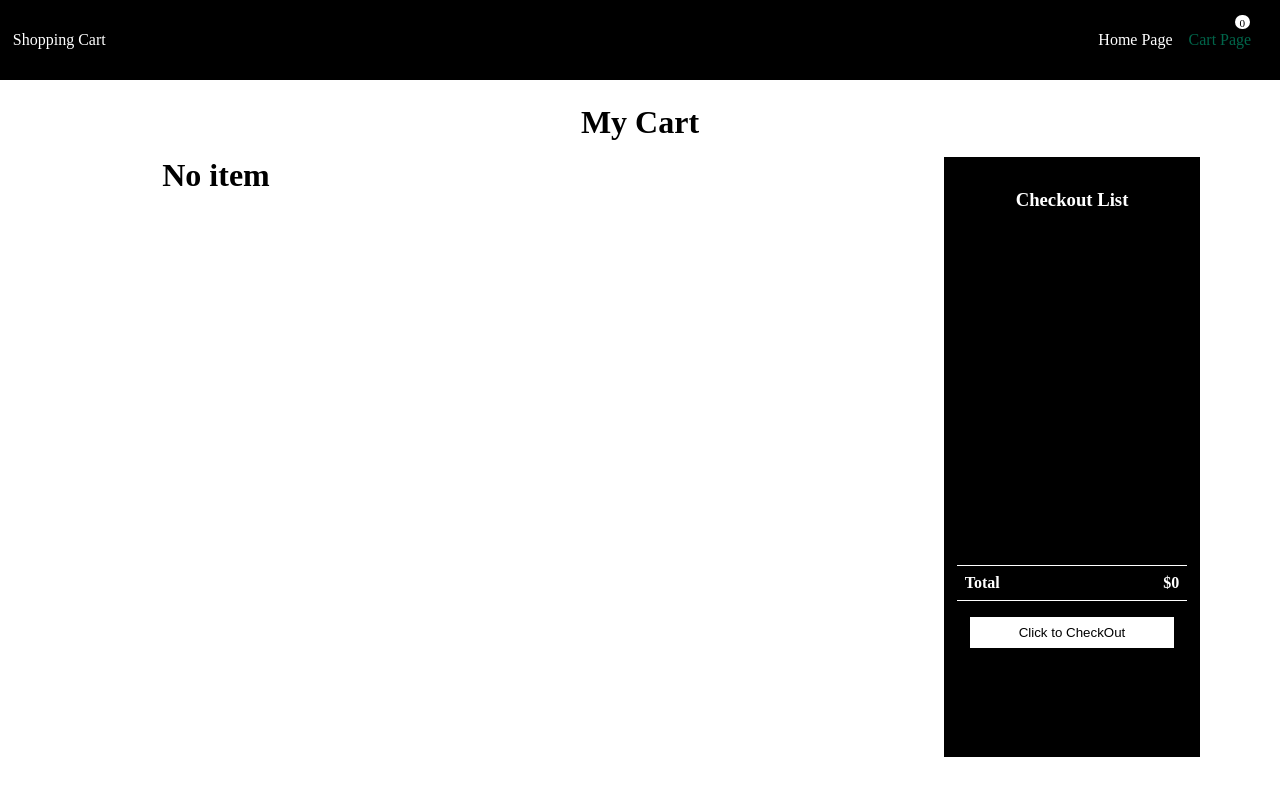
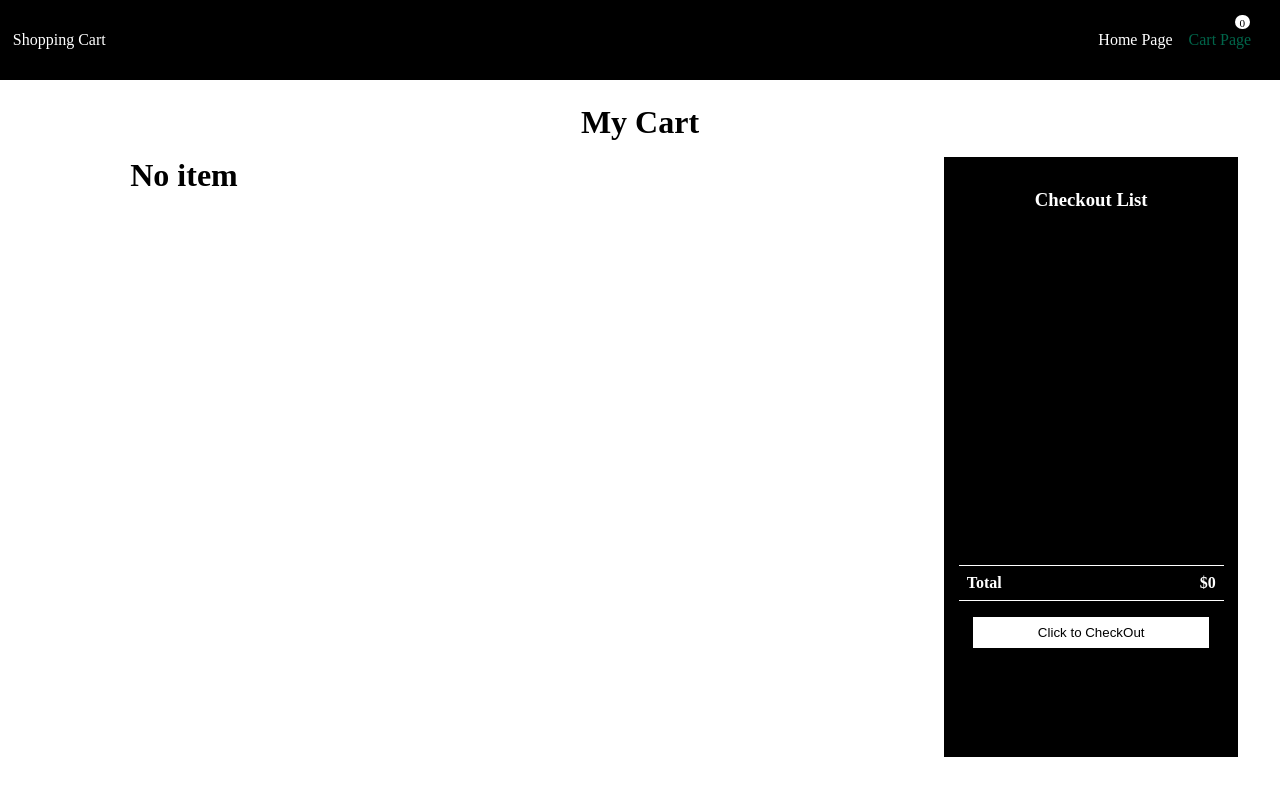
Before and after one commit to Subham7769/Cart_functionality, a React (Create React App) app: page /cart in a window 1280 px wide. Shown: the top 796 px of the page. Built offline with nearby package versions, Linux system fonts and the light colour scheme.

Commit message:
bug fixes

```diff
--- a/src/Component/Cart Page/CartPage.css
+++ b/src/Component/Cart Page/CartPage.css
@@ -16,7 +16,7 @@ main {
   grid-template-columns: repeat(3, 1fr);
   gap: 0.5rem;
   flex: 0.7;
-  min-width: 65vw;
+  min-width: 68vw;
   max-width: 70vw;
   height: 75vh;
   overflow-y: scroll;
@@ -26,7 +26,7 @@ main {
 }
 .cartSection {
   flex: 0.3;
-  min-width: 20vw;
+  min-width: 23vw;
   max-width: 25vw;
   background-color: black;
   color: white;
```
